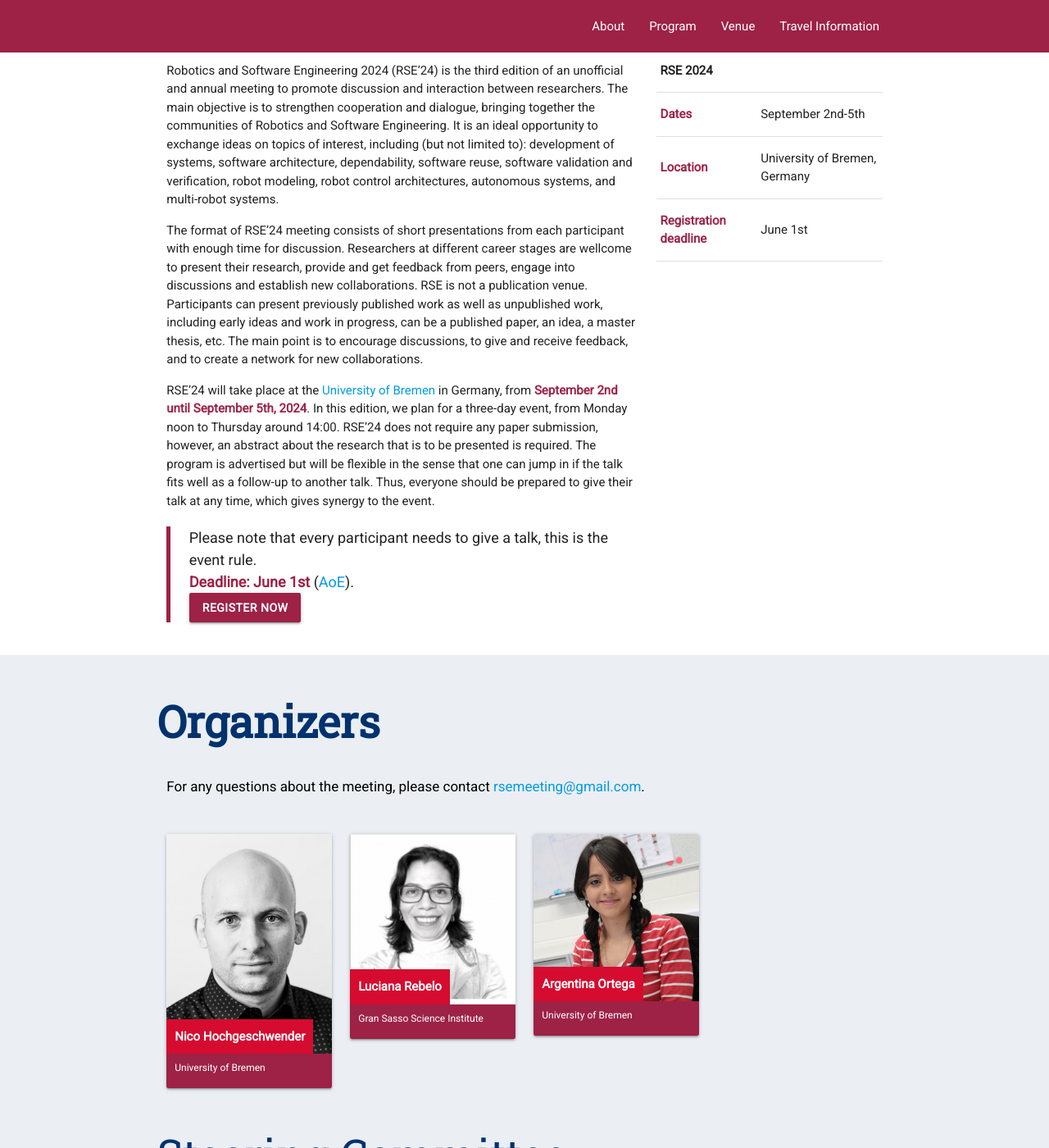
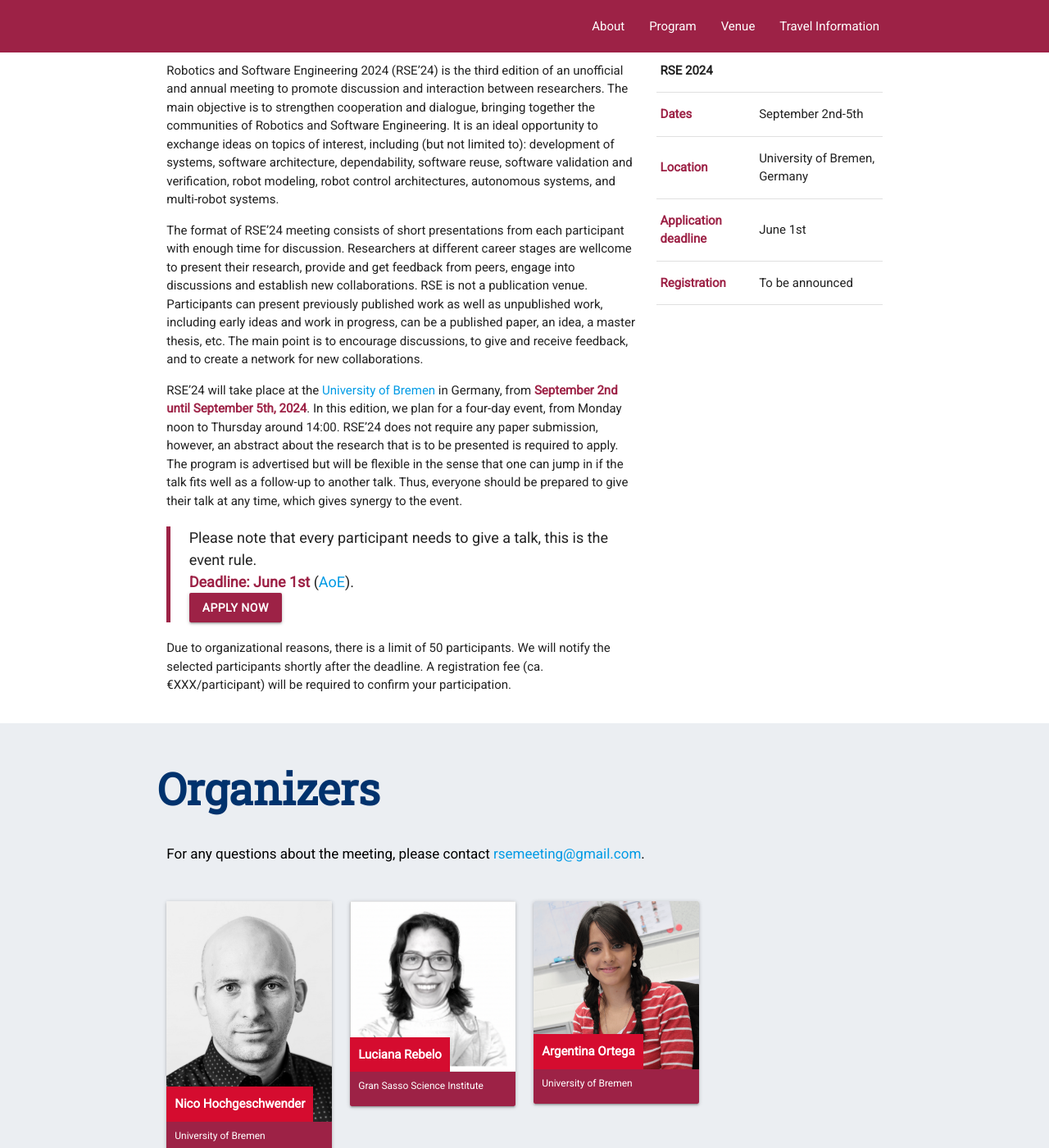
Before and after one commit to rsemeeting/rse2025, a Jekyll site: the page built from index.md, in a window 1280 px wide and 1400 px high, scrolled down 620 px. Shown: the whole window at 82% size. Built offline with Jekyll 4.4.1, drawn with Linux system fonts in a browser that asks for light colours; some of the changed text lies outside the part shown.

Commit message:
Update wording register -> apply

```diff
--- a/_includes/banner.html
+++ b/_includes/banner.html
@@ -18,7 +18,7 @@
             <span class="title1">Robotics</span><span class="title2">SoftwareEngineering</span> <span class="year">{{site.year}}</span>
         </div> -->
         <br />
-        <a href="{{site.registration-page}}" class="btn-large" style="font-weight:bold; background-color: {{site.color.primary-dark}}">Register Now</a>
+        <a href="{{site.registration-page}}" class="btn-large" style="font-weight:bold; background-color: {{site.color.primary-dark}}">Apply Now</a>
         <br />
         <!-- <span class="bottom-right">
             {{site.venue}}<br>
--- a/_layouts/home.html
+++ b/_layouts/home.html
@@ -39,8 +39,12 @@
                 <td>{{site.venue}}</td>
             </tr>
             <tr>
-                <td><strong>Registration deadline</strong></td>
+                <td><strong>Application deadline</strong></td>
                 <td>{{site.deadline}}</td>
+            </tr>
+            <tr>
+                <td><strong>Registration </strong></td>
+                <td> To be announced</td>
             </tr>
             </tbody>
         </table>
--- a/index.md
+++ b/index.md
@@ -17,10 +17,12 @@ Robotics and Software Engineering 2024 (RSE'24) is the third edition of an unoff
 The format of RSE'24 meeting consists of short presentations from each participant with enough time for discussion. Researchers at different career stages are wellcome to present their research, provide and get feedback from peers, engage into discussions and establish new collaborations. RSE is not a publication venue. Participants can present previously published work as well as unpublished work, including early ideas and work in progress, can be a published paper, an idea, a master thesis, etc. The main point is to encourage discussions, to give and receive feedback, and to create a network for new collaborations.
 
 RSE'24 will take place at the [University of Bremen](https://www.uni-bremen.de/en/) in Germany, from **September 2nd until September 5th, 2024**.
-In this edition, we plan for a three-day event, from Monday noon to Thursday around 14:00.
-RSE'24 does not require any paper submission, however, an abstract about the research that is to be presented is required.
+In this edition, we plan for a four-day event, from Monday noon to Thursday around 14:00.
+RSE'24 does not require any paper submission, however, an abstract about the research that is to be presented is required to apply.
 The program is advertised but will be flexible in the sense that one can jump in if the talk fits well as a follow-up to another talk. Thus, everyone should be prepared to give their talk at any time, which gives synergy to the event.
 
 > Please note that every participant needs to give a talk, this is the event rule.
 > **Deadline: June 1st** ([AoE](https://time.is/Anywhere_on_Earth)).
-> <a href="{{site.registration-page}}" class="btn" style="font-weight:bold; background-color: {{site.color.primary-dark}}">Register Now</a>
+> <a href="{{site.registration-page}}" class="btn" style="font-weight:bold; background-color: {{site.color.primary-dark}}">Apply Now</a>
+
+Due to organizational reasons,  there is a limit of 50 participants.  We will notify the selected participants shortly after the deadline. A registration fee (ca. €XXX/participant) will be required to confirm your participation.
```
Also changed, not shown: program.md (+2 -0 lines).
